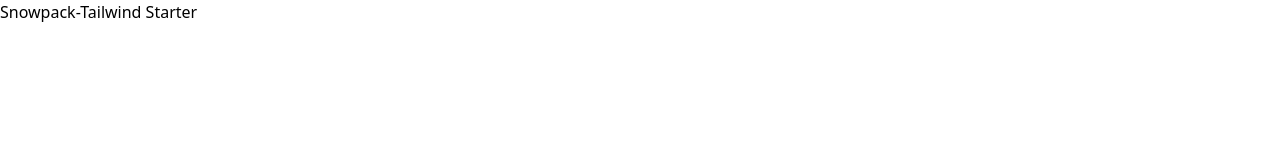
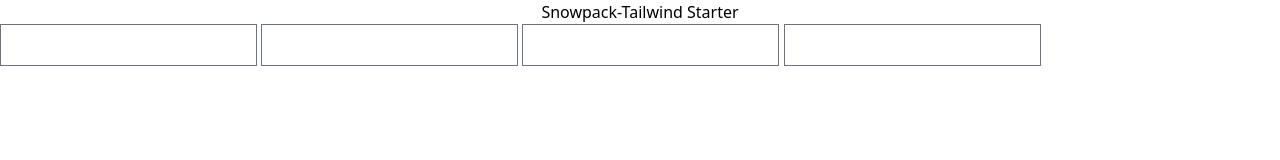
Before and after one commit to AF-cmdZ/star-wars-front-end, a website built with Vite: page src/index.html in a window 1280 px wide. Built offline with nearby package versions, Linux system fonts and the light colour scheme.

Commit message:
tweaks to pkg.json and start form on index.html

```diff
--- a/package.json
+++ b/package.json
@@ -18,9 +18,7 @@
     "postcss": "^8.3.5",
     "prettier": "^2.3.2",
     "snowpack": "^3.8.2",
-    "tailwindcss": "^2.2.4"
-  },
-  "dependencies": {
+    "tailwindcss": "^2.2.4",
     "@tailwindcss/forms": "^0.3.3"
   }
 }
--- a/src/index.html
+++ b/src/index.html
@@ -8,8 +8,16 @@
     <title>Snowpack-Tailwind Starter</title>
   </head>
   <body>
-    <h1>Snowpack-Tailwind Starter</h1>
-
+    <h1 class="text-center">Snowpack-Tailwind Starter</h1>
+    <form action="">
+      <label for=""></label>
+      <input type="text" />
+      <label for=""></label>
+      <input type="text" /><label for=""></label> <input type="text" /><label
+        for=""
+      ></label>
+      <input type="text" />
+    </form>
     <script src="./index.js"></script>
   </body>
 </html>
```
Also changed, not shown: 2 other files.
